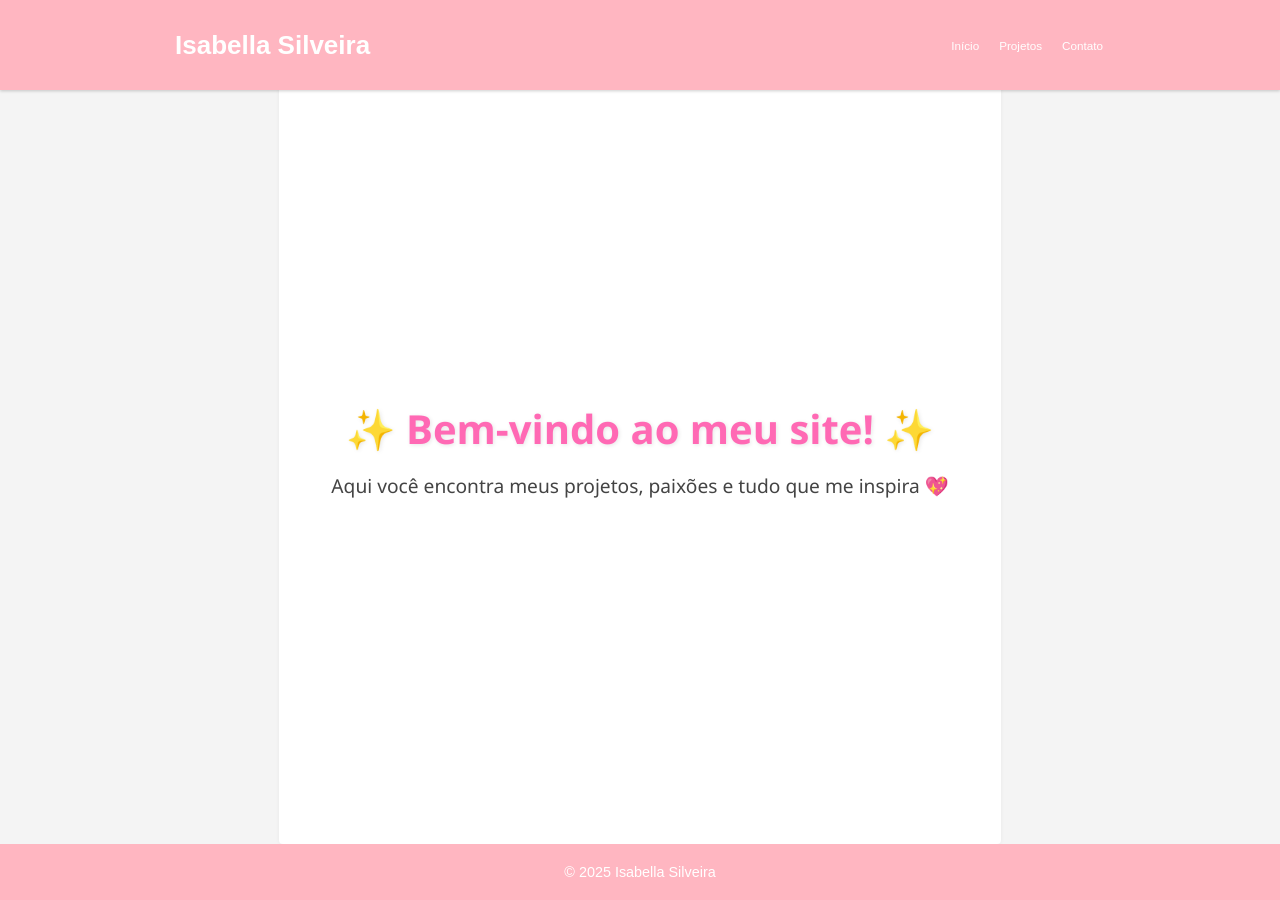
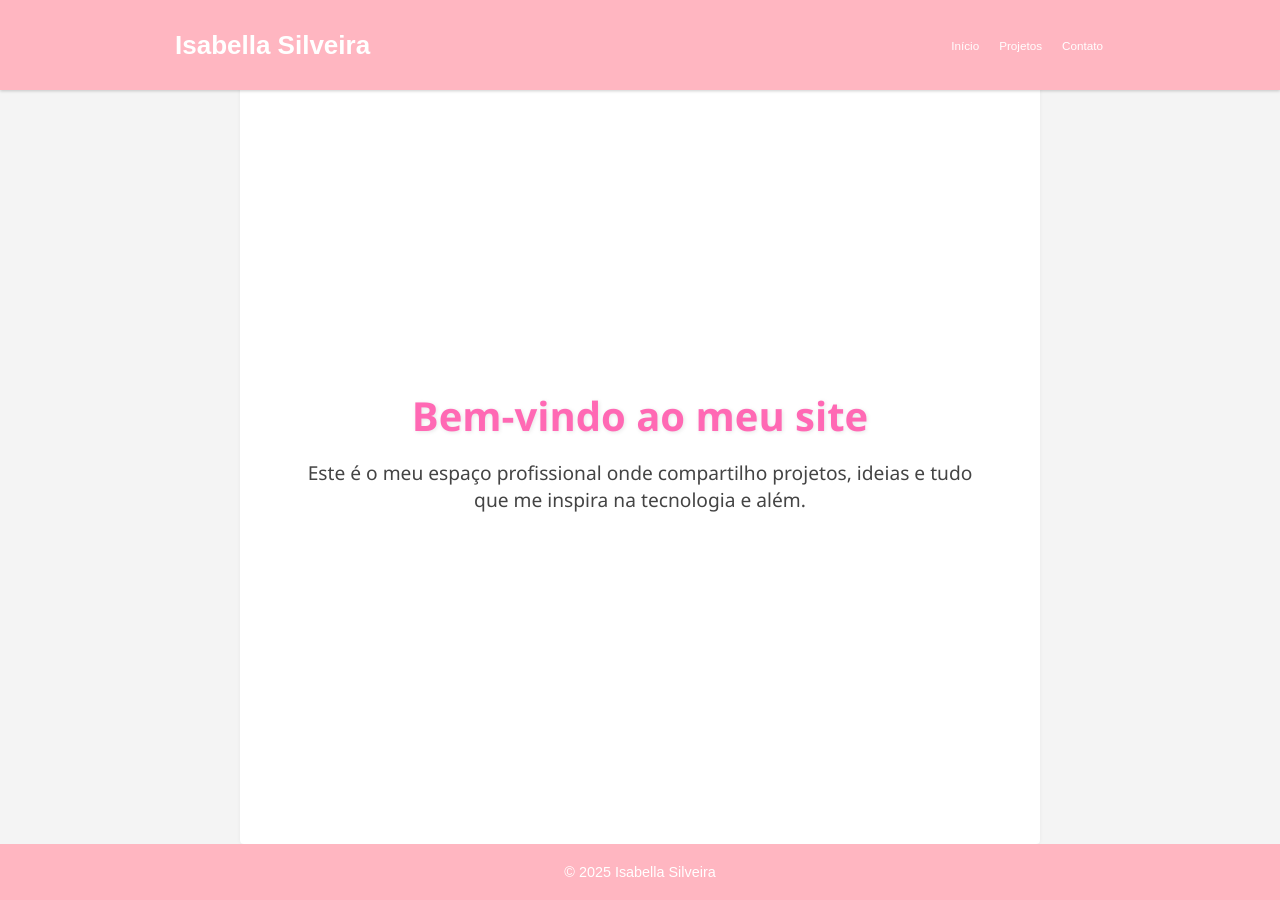
Before and after one commit to isacsilveira/isacsilveira.github.io, a Jekyll site: the page built from index.md, in a window 1280 px wide. Built offline with Jekyll 4.4.1, drawn with Linux system fonts in a browser that asks for light colours.

Commit message:
Update index.md

```diff
--- a/index.md
+++ b/index.md
@@ -5,6 +5,6 @@ permalink: /
 ---
 
 <div class="welcome-section">
-  <h1>✨ Bem-vindo ao meu site! ✨</h1>
-  <p>Aqui você encontra meus projetos, paixões e tudo que me inspira 💖</p>
+  <h1 class="gradient-text">Bem-vindo ao meu site</h1>
+  <p class="welcome-subtitle">Este é o meu espaço profissional onde compartilho projetos, ideias e tudo que me inspira na tecnologia e além.</p>
 </div>
```
